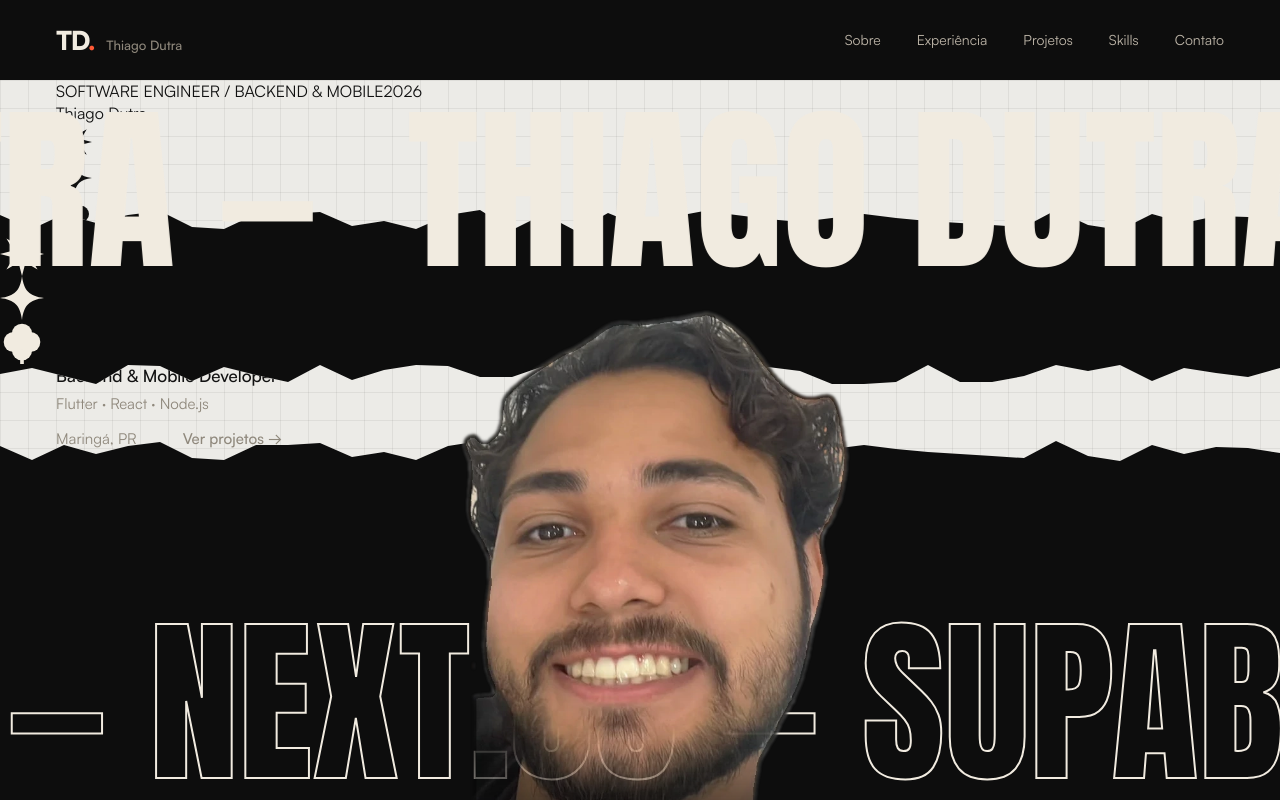
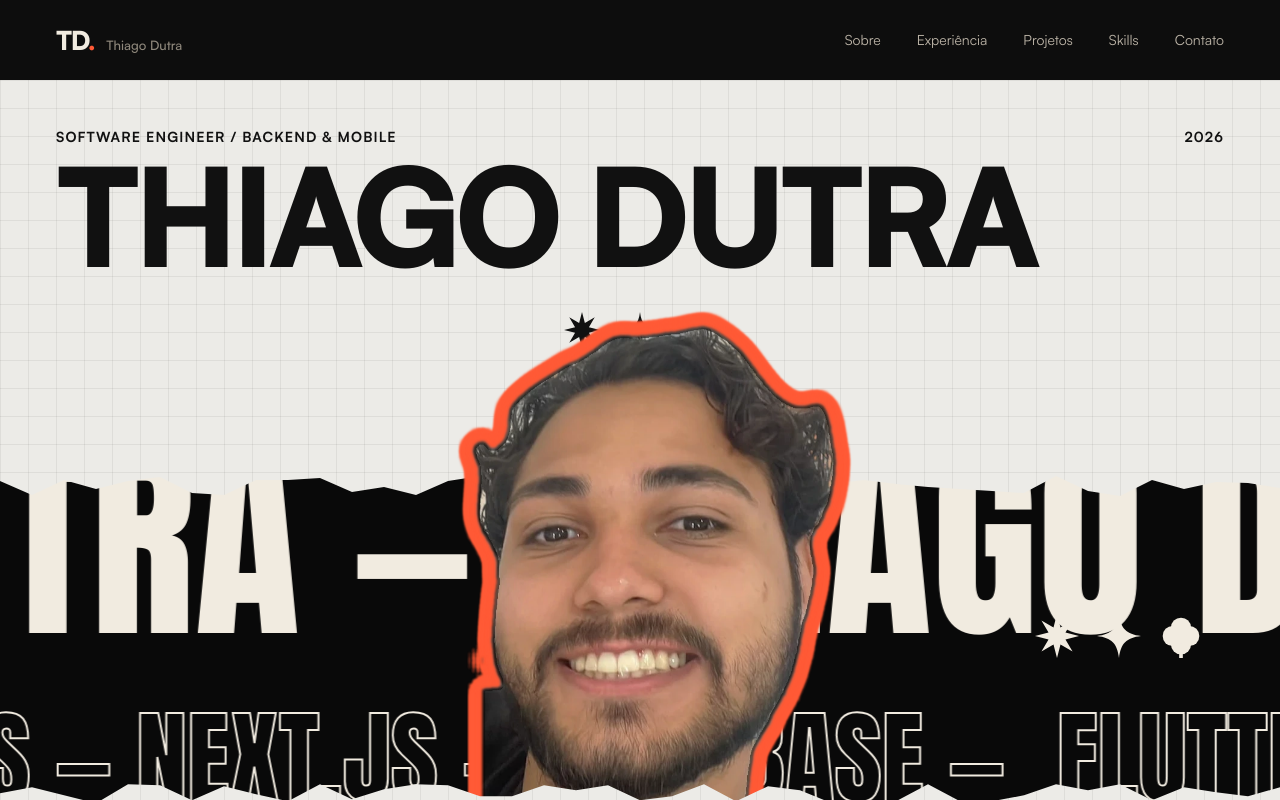
Before and after one commit to dutrathiagodev/portifolio, a Next.js app: page / in a window 1280 px wide. Shown: the top 800 px of the page. Built offline with nearby package versions, Linux system fonts and the light colour scheme; no server answers.

Commit message:
style: estilos do cartaz do hero (faixa preta, contorno do retrato, papel inferior)

```diff
--- a/src/app/globals.css
+++ b/src/app/globals.css
@@ -322,23 +322,71 @@ ul {
   color: var(--accent);
 }
 
-/* ---------- hero ---------- */
+/* ---------- hero (cartaz) ---------- */
 .hero {
-  --photo: min(620px, 92vw, 74svh);
+  --photo: min(560px, 86vw);
   position: relative;
-  height: min(860px, 100svh);
-  min-height: 640px;
   overflow: hidden;
+  padding-bottom: 0;
+}
+
+.hero-paper-top {
+  position: relative;
+  z-index: 2;
+  padding: 48px 0 150px;
+}
+
+.hero-caps {
+  display: flex;
+  justify-content: space-between;
+  gap: 16px;
+  font-size: 14px;
+  font-weight: 700;
+  letter-spacing: 0.08em;
+}
+
+.hero-title {
+  margin-top: 8px;
+  font-weight: 900;
+  font-size: clamp(48px, 10.6vw, 168px);
+  line-height: 0.9;
+  letter-spacing: -0.045em;
+  text-transform: uppercase;
+  white-space: nowrap;
+}
+
+.hero-glyphs {
+  display: flex;
+  justify-content: center;
+  gap: 22px;
+  margin-top: 36px;
+}
+
+.hero-band {
+  position: relative;
+  margin-top: -80px;
+  height: clamp(300px, 34vw, 440px);
+  background: #090909;
+}
+
+.band-glyphs {
+  position: absolute;
+  right: 6%;
+  top: 50%;
+  display: flex;
+  gap: 18px;
+  color: var(--foreground);
+  transform: translateY(-50%);
 }
 
 /* camadas com parallax (mouse e rolagem) */
 .parallax-word {
   position: absolute;
   inset: 0;
-  z-index: 1;
+  overflow: hidden;
   transform: translate3d(
     calc(var(--mx, 0) * -26px),
-    calc(var(--my, 0) * -14px + var(--sy, 0) * -50px),
+    calc(var(--my, 0) * -10px),
     0
   );
   will-change: transform;
@@ -348,8 +396,8 @@ ul {
   width: 100%;
   height: 100%;
   transform: translate3d(
-    calc(var(--mx, 0) * 22px),
-    calc(var(--my, 0) * 14px + var(--sy, 0) * 90px),
+    calc(var(--mx, 0) * 18px),
+    calc(var(--my, 0) * 10px + var(--sy, 0) * 70px),
     0
   );
   will-change: transform;
@@ -376,15 +424,18 @@ ul {
 
 .marquee {
   position: absolute;
-  left: -4vw;
-  right: -4vw;
-  overflow: hidden;
+  left: 0;
+  right: 0;
   font-family: var(--font-anton), sans-serif;
-  font-size: clamp(90px, 14vw, 200px);
+  font-size: clamp(110px, 17vw, 250px);
   line-height: 1.05;
   text-transform: uppercase;
   white-space: nowrap;
   user-select: none;
+}
+
+.marquee-outline {
+  font-size: clamp(60px, 8vw, 120px);
 }
 
 .marquee-track {
@@ -393,7 +444,7 @@ ul {
 }
 
 .marquee-left .marquee-track {
-  animation: marquee-left 38s linear infinite;
+  animation: marquee-left 40s linear infinite;
 }
 
 .marquee-right .marquee-track {
@@ -417,39 +468,37 @@ ul {
   -webkit-text-stroke: 2px var(--foreground);
 }
 
-.marquee-dim {
-  color: #2a2623;
-}
-
+/* retrato recortado com contorno (adesivo) */
 .hero-photo {
   position: absolute;
   left: 50%;
-  bottom: 0;
+  bottom: -10px;
+  z-index: 3;
   width: var(--photo);
   height: var(--photo);
   margin-left: calc(var(--photo) / -2);
-  z-index: 2;
   opacity: 0;
   animation: photo-in 1.4s var(--ease) 0.25s forwards;
-  -webkit-mask-image: linear-gradient(to bottom, #000 74%, transparent 100%);
-  mask-image: linear-gradient(to bottom, #000 74%, transparent 100%);
 }
 
 .hero-photo img {
   width: 100%;
   height: 100%;
   object-fit: cover;
+  filter: drop-shadow(5px 0 0 var(--accent)) drop-shadow(-5px 0 0 var(--accent))
+    drop-shadow(0 5px 0 var(--accent)) drop-shadow(0 -5px 0 var(--accent))
+    drop-shadow(4px 4px 0 var(--accent)) drop-shadow(-4px -4px 0 var(--accent))
+    drop-shadow(4px -4px 0 var(--accent)) drop-shadow(-4px 4px 0 var(--accent));
 }
 
-.hero-foot {
-  position: absolute;
-  left: 0;
-  right: 0;
-  bottom: 56px;
-  z-index: 5;
+.hero-paper-bottom {
+  position: relative;
+  z-index: 4;
+  margin-top: -70px;
+  padding: 120px 0 72px;
 }
 
-.hero-foot .shell {
+.hero-foot-row {
   display: flex;
   align-items: flex-end;
   justify-content: space-between;
@@ -458,22 +507,34 @@ ul {
 }
 
 .hero-role {
-  font-size: 17px;
-  font-weight: 500;
+  font-size: clamp(22px, 2.6vw, 34px);
+  font-weight: 900;
+  letter-spacing: -0.02em;
+  text-transform: uppercase;
 }
 
 .hero-tech {
   margin-top: 6px;
-  font-size: 15px;
-  color: var(--muted);
+  font-size: 16px;
+  color: #55524d;
 }
 
 .hero-side {
   display: flex;
   align-items: center;
   gap: 20px;
-  color: var(--muted);
   font-size: 15px;
+  color: #55524d;
+}
+
+.btn-ink {
+  background: #111;
+  color: #ecebe7;
+}
+
+.btn-ink:hover {
+  background: var(--accent);
+  color: #111;
 }
 
 /* ---------- secoes ---------- */
```
